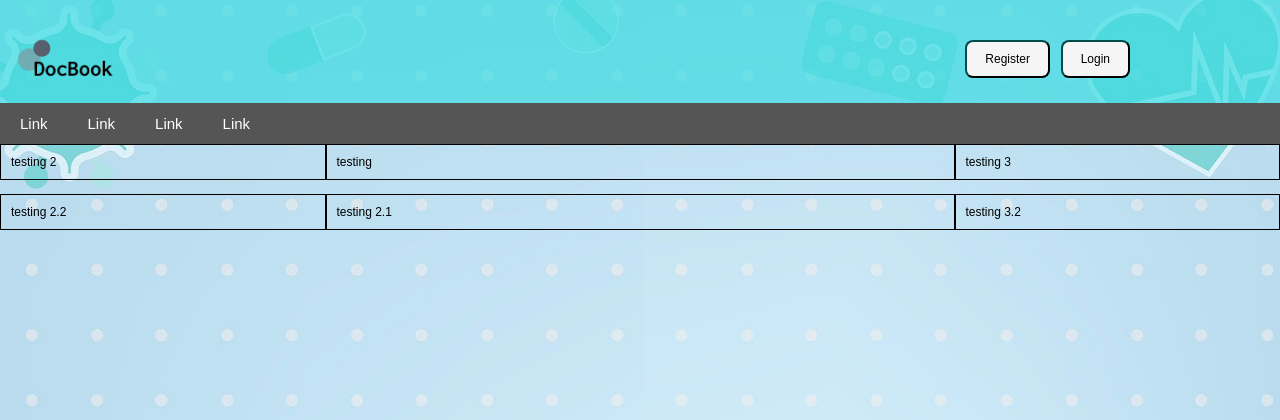
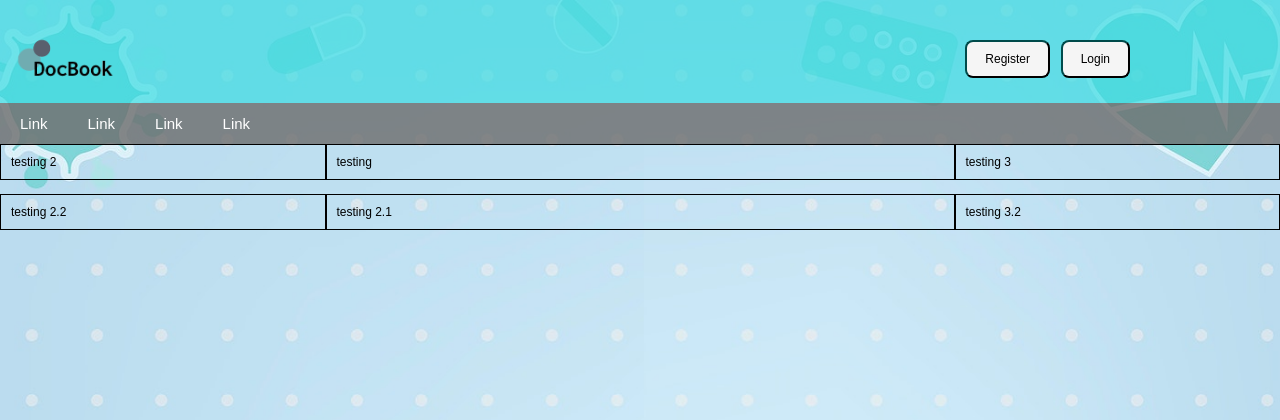
Before and after one commit to VP1996/SES1A-TM-5, a PHP site: the page made by docbook/Home Page.html in a window 1280 px wide. Shown: the top 420 px of the page. Run offline with PHP 8.4, Linux system fonts and the light colour scheme.

Commit message:
changed color of navbar

```diff
--- a/docbook/css/style.css
+++ b/docbook/css/style.css
@@ -256,7 +256,7 @@ h1 {
 /* Style the navigation bar */
 .navbar {
     width: 100%;
-    background-color: #555;
+    background-color: rgba(110, 110, 110, 0.807);
     overflow: auto;
 
   }
```
